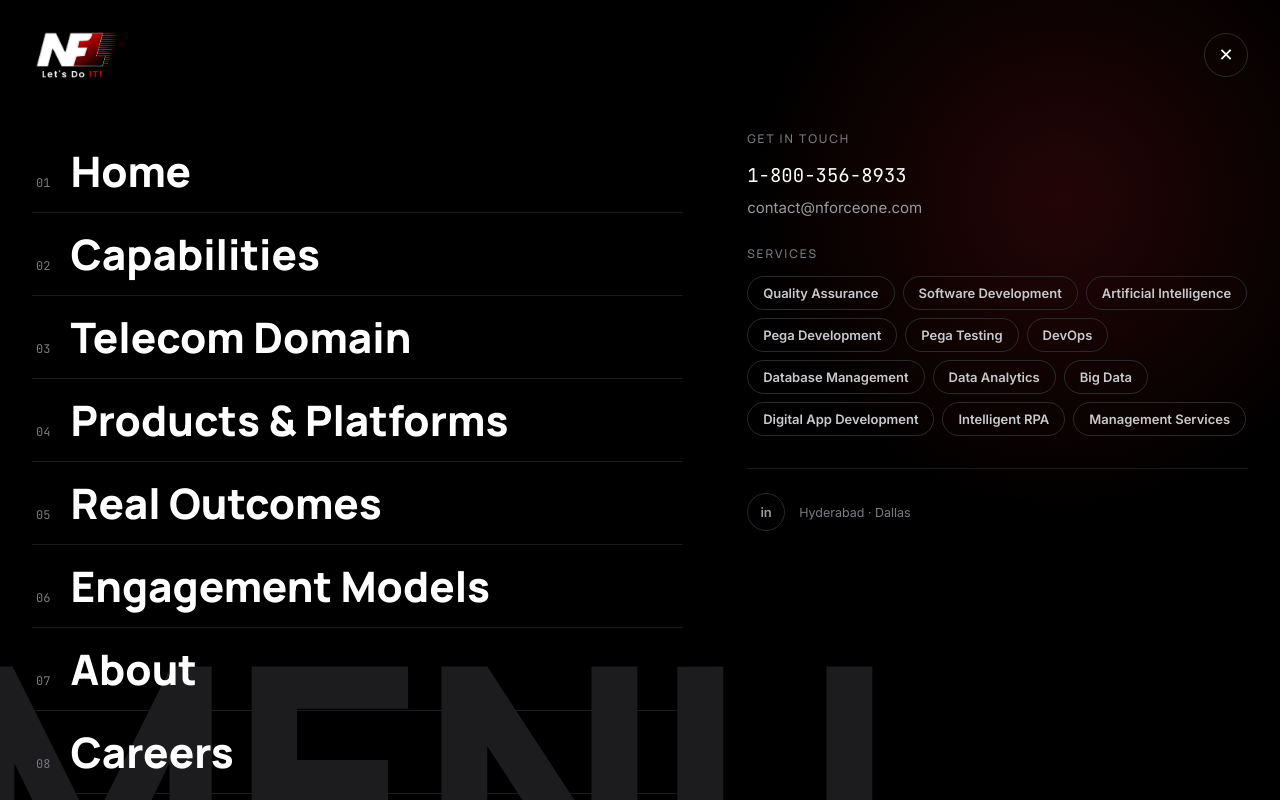
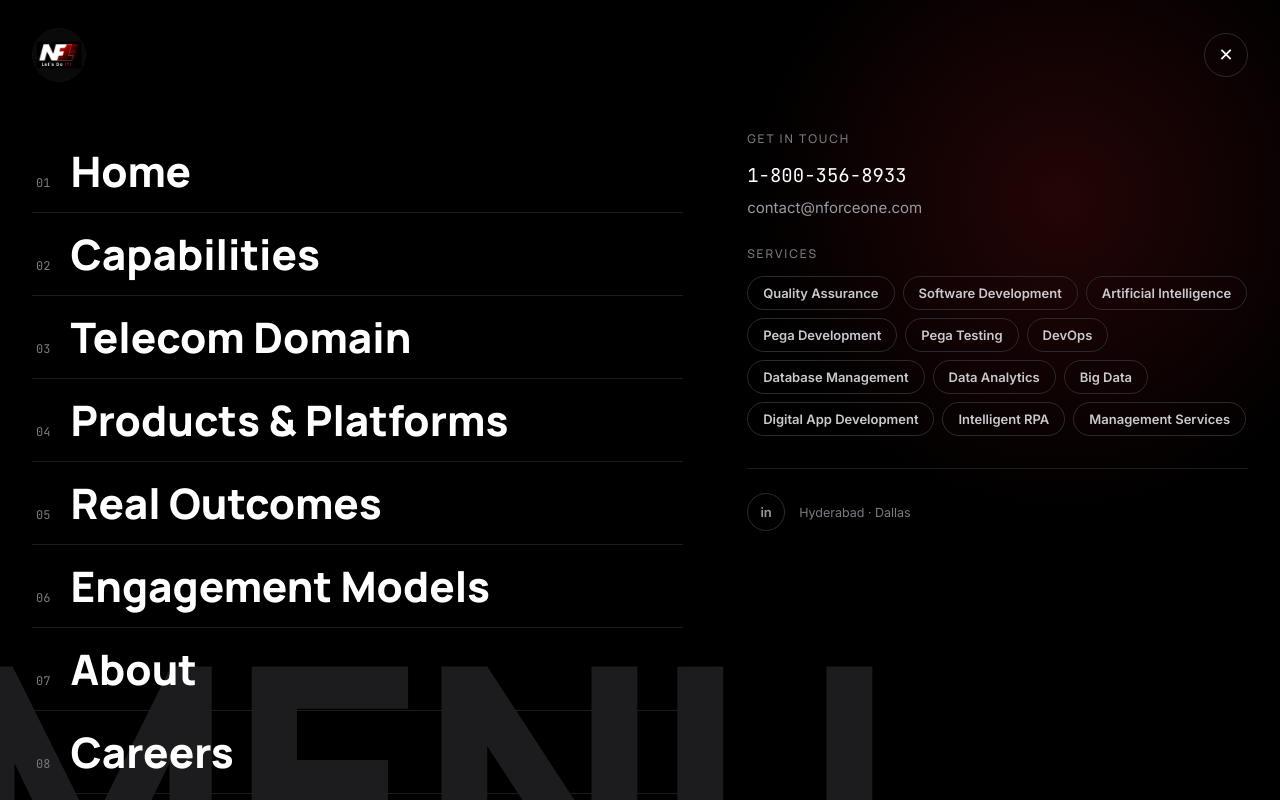
Before and after one commit to Saitejamukka/Nforce-website, a React (Vite) app: page / in a window 1280 px wide. Both pictures are taken after a click on the button "MENU". Shown: the top 800 px of the page. Built offline with nearby package versions, Linux system fonts and the light colour scheme.

Commit message:
style(branding): frame NForceOne logo in sleek circular badge across header, menu, and footer

```diff
--- a/src/components/layout/Footer.tsx
+++ b/src/components/layout/Footer.tsx
@@ -1,5 +1,5 @@
 import React from 'react';
-import logoOnBlack from '../../assets/nf1-logo-on-black.png';
+import logoCircle from '../../assets/nf1-logo-circle.png';
 
 export const Footer: React.FC = () => {
   return (
@@ -23,16 +23,20 @@
           <div>
             <div
               style={{
-                background: 'var(--nf-black)',
                 display: 'inline-block',
-                padding: '12px 16px',
                 marginBottom: '18px',
               }}
             >
               <img
-                src={logoOnBlack}
+                src={logoCircle}
                 alt="NForceOne"
-                style={{ height: '46px', width: 'auto', display: 'block' }}
+                style={{
+                  height: '52px',
+                  width: '52px',
+                  borderRadius: '50%',
+                  display: 'block',
+                  boxShadow: '0 2px 12px rgba(0, 0, 0, 0.45)',
+                }}
               />
             </div>
             <p
--- a/src/components/layout/FullscreenMenu.tsx
+++ b/src/components/layout/FullscreenMenu.tsx
@@ -1,7 +1,7 @@
 import React from 'react';
 import { MENU_LINKS } from '../../data/companyData';
 import { SOLUTIONS } from '../../data/solutions';
-import logoOnBlack from '../../assets/nf1-logo-on-black.png';
+import logoCircle from '../../assets/nf1-logo-circle.png';
 
 interface FullscreenMenuProps {
   isOpen: boolean;
@@ -69,9 +69,15 @@
         }}
       >
         <img
-          src={logoOnBlack}
+          src={logoCircle}
           alt="NForceOne"
-          style={{ height: '54px', width: 'auto' }}
+          style={{
+            height: '54px',
+            width: '54px',
+            borderRadius: '50%',
+            display: 'block',
+            boxShadow: '0 2px 12px rgba(0, 0, 0, 0.45)',
+          }}
         />
         <button
           onClick={onClose}
--- a/src/components/layout/Header.tsx
+++ b/src/components/layout/Header.tsx
@@ -1,6 +1,6 @@
 import React, { useState, useEffect } from 'react';
 import { CTA } from '../ui/CTA';
-import logoOnBlack from '../../assets/nf1-logo-on-black.png';
+import logoCircle from '../../assets/nf1-logo-circle.png';
 
 interface HeaderProps {
   onToggleMenu: () => void;
@@ -75,14 +75,15 @@
       >
         <a href="#top" style={{ display: 'flex', alignItems: 'center', textDecoration: 'none' }}>
           <img
-            src={logoOnBlack}
+            src={logoCircle}
             alt="NForceOne"
             style={{
-              height: isScrolled ? '46px' : 'clamp(44px, 4.2vw, 56px)',
-              width: 'auto',
-              maxHeight: '58px',
+              height: isScrolled ? '46px' : 'clamp(46px, 4.4vw, 56px)',
+              width: isScrolled ? '46px' : 'clamp(46px, 4.4vw, 56px)',
+              borderRadius: '50%',
               display: 'block',
-              transition: 'height 300ms var(--ease-out)',
+              transition: 'all 300ms var(--ease-out)',
+              boxShadow: '0 2px 12px rgba(0, 0, 0, 0.45)',
             }}
           />
         </a>
```
Also changed, not shown: src/assets/nf1-logo-circle.png (added).
